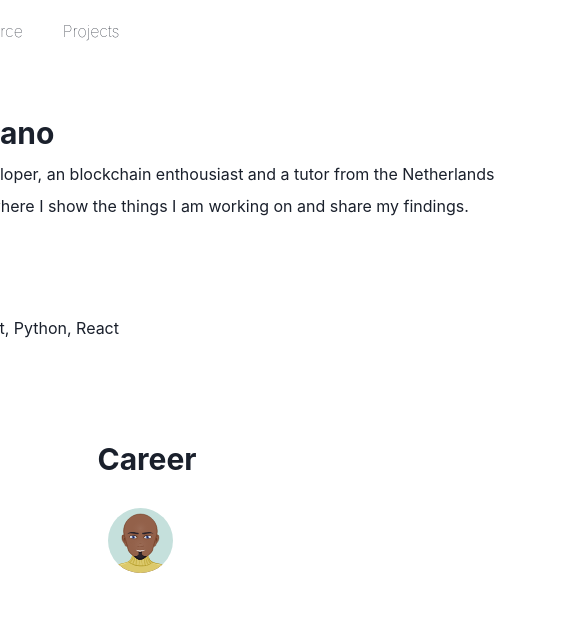
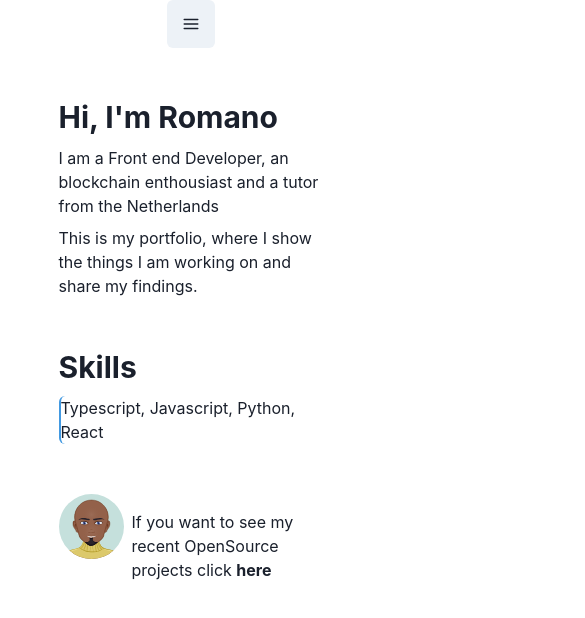
Before and after one commit to xPoppa-zz/portfolio, a Next.js app: page / in a window 390 px wide. Shown: the top 618 px of the page, 585 px wide, since content can reach past the window. Built offline with nearby package versions, Linux system fonts and the light colour scheme.

Commit message:
Fixed empty Career field, made About page mobile proof

```diff
--- a/components/About/Career.tsx
+++ b/components/About/Career.tsx
@@ -17,7 +17,7 @@ const Career = () => {
 	});
 
 	return (
-		<VStack w="50vw" align="start" mt="50px">
+		<VStack w={{ base: "70vw", lg: "700px" }} align="start" mt="50px">
 			<Heading mb="20px">Career</Heading>
 			{_CareerCards}
 		</VStack>
--- a/components/About/CareerCard.tsx
+++ b/components/About/CareerCard.tsx
@@ -16,9 +16,8 @@ const CareerCard = (props: Props) => {
 	return (
 		<HStack
 			align="start"
-			w="700px"
+			w={{ base: "70vw", lg: "700px" }}
 			_hover={{ boxShadow: "base", rounded: "md" }}
-			pl="10px"
 		>
 			<Image
 				src={props.picture}
@@ -28,14 +27,8 @@ const CareerCard = (props: Props) => {
 				borderRadius={"500px"}
 			/>
 			<VStack align="start">
-				<Heading fontSize={"20px"}>
-					{props.company}
-					{/*Props*/}
-				</Heading>
-				<Text fontSize="16px">
-					{props.jobTitle}
-					{/*Props*/}
-				</Text>
+				<Heading fontSize={"20px"}>{props.company}</Heading>
+				<Text fontSize="16px">{props.jobTitle}</Text>
 				{techStack}
 			</VStack>
 			<Spacer />
--- /dev/null
+++ b/components/About/CareerFiller.tsx
@@ -0,0 +1,34 @@
+import NextLink from "next/link";
+import { HStack, Image, Spacer, Text, VStack } from "@chakra-ui/react";
+
+const CareerFiller = () => {
+	return (
+		<HStack
+			align="start"
+			justify={"center"}
+			w={{ base: "70vw", lg: "700px" }}
+			_hover={{ boxShadow: "base", rounded: "md" }}
+		>
+			<Image
+				src={"Me.svg"}
+				alt="oops no image"
+				w="65px"
+				h="65px"
+				borderRadius={"500px"}
+			/>
+			<VStack align="start" pt="1em">
+				<Text fontSize="16px">
+					If you want to see my recent OpenSource projects click{" "}
+					<NextLink href="/opensource" passHref>
+						<Text as="a" fontWeight={"bold"}>
+							here
+						</Text>
+					</NextLink>
+				</Text>
+			</VStack>
+			<Spacer />
+		</HStack>
+	);
+};
+
+export default CareerFiller;
--- a/components/About/HeroContainerAbout.tsx
+++ b/components/About/HeroContainerAbout.tsx
@@ -3,14 +3,15 @@ import Career from "./Career";
 import Introduction from "./Introduction";
 import Navbar from "../shared/Navbar";
 import Skills from "./Skills";
+import CareerFiller from "./CareerFiller";
 
 const HeroContainerAbout = () => {
 	return (
-		<VStack justify={"center"} spacing="50px">
+		<VStack justify={"center"} align={"center"} spacing="50px">
 			<Navbar />
 			<Introduction />
 			<Skills />
-			<Career />
+			<CareerFiller />
 		</VStack>
 	);
 };
--- a/components/About/Introduction.tsx
+++ b/components/About/Introduction.tsx
@@ -1,9 +1,15 @@
-import { Flex, Heading, Text, VStack } from "@chakra-ui/react";
+import { Heading, Text, VStack } from "@chakra-ui/react";
 
 const Introduction = () => {
 	return (
-		<VStack align="start" w="720px">
-			<Heading>{"Hi, I'm Romano "}</Heading>
+		// const breakpoints = {
+		// 	sm: "320px",
+		// 	md: "480px",
+		// 	lg: "600px",
+		// 	xl: "880px",
+		// };
+		<VStack align="start" w={{ base: "70vw", lg: "700px" }}>
+			<Heading>{"Hi, I'm Romano"}</Heading>
 			<Text>
 				I am a Front end Developer, an blockchain enthousiast and a tutor from
 				the Netherlands
--- a/components/About/Skills.tsx
+++ b/components/About/Skills.tsx
@@ -2,11 +2,11 @@ import { Heading, Text, VStack } from "@chakra-ui/react";
 
 const Skills = () => {
 	return (
-		<VStack align="start" w="720px">
+		<VStack align="start" w={{ base: "70vw", lg: "700px" }}>
 			<Heading>Skills</Heading>
 			<VStack
 				align="start"
-				w="720px"
+				w={{ base: "70vw", lg: "700px" }}
 				_hover={{ boxShadow: "base", rounded: "md" }}
 				borderLeft="2px"
 				borderLeftColor={"blue.400"}
--- a/components/shared/Navbar.tsx
+++ b/components/shared/Navbar.tsx
@@ -1,10 +1,40 @@
-import { Button, Flex, HStack, Image, Spacer } from "@chakra-ui/react";
+import {
+	Button,
+	Flex,
+	HStack,
+	Image,
+	Spacer,
+	IconButton,
+	VStack,
+} from "@chakra-ui/react";
 import NextLink from "next/link";
 import { MdDarkMode } from "react-icons/md";
+import { HamburgerIcon, CloseIcon } from "@chakra-ui/icons";
+import { useState } from "react";
+
+// const breakpoints = {
+// 	sm: "320px",
+// 	md: "480px",
+// 	lg: "600px",
+// 	xl: "880px",
+// };
 
 const Navbar = () => {
+	const [display, setDisplay] = useState("none");
 	return (
-		<Flex as="header" bg="transparent" w="877px">
+		<Flex>
+			<Flex
+				as="header"
+				bg="transparent"
+				w={{ base: "99vw", lg: "55em", xl: "55em" }}
+				display={{
+					base: "none",
+					sm: "flex",
+					md: "flex",
+					lg: "flex",
+					xl: "flex",
+				}}
+			>
 				<HStack h="16" align="center" justify={"center"}>
 					<Image
 						alt="oops no image"
@@ -35,7 +65,7 @@ const Navbar = () => {
 							Open Source
 						</Button>
 					</NextLink>
-				<NextLink href="/projects" passHref>
+					{/* <NextLink href="/projects" passHref>
 					<Button
 						as="a"
 						aria-label="projects"
@@ -45,13 +75,69 @@ const Navbar = () => {
 					>
 						Projects
 					</Button>
-				</NextLink>
+				</NextLink> */}
 				</HStack>
 				<Spacer />
 				<Button borderRadius={"500px"}>
 					<MdDarkMode />
 				</Button>
 			</Flex>
+			<IconButton
+				aria-label="Open Menu"
+				size="lg"
+				mr={2}
+				icon={<HamburgerIcon />}
+				onClick={() => setDisplay("flex")}
+				display={{
+					base: "flex",
+					sm: "none",
+					md: "none",
+					lg: "none",
+					xl: "none",
+				}}
+			/>
+			{/* Mobile Content */}
+			<Flex
+				w="100vw"
+				display={display}
+				h="100vh"
+				top="0"
+				left="0"
+				overflowY="auto"
+				flexDir="column"
+			>
+				<IconButton
+					mt={2}
+					mr={2}
+					aria-label="Open Menu"
+					size="lg"
+					icon={<CloseIcon />}
+					onClick={() => setDisplay("none")}
+				/>
+				<NextLink href="/" passHref>
+					<Button
+						as="a"
+						aria-label="about"
+						variant={"ghost"}
+						fontSize="16px"
+						fontWeight={100}
+					>
+						About
+					</Button>
+				</NextLink>
+				<NextLink href="/opensource" passHref>
+					<Button
+						as="a"
+						aria-label="opensource"
+						variant={"ghost"}
+						fontSize="16px"
+						fontWeight={100}
+					>
+						Open Source
+					</Button>
+				</NextLink>
+			</Flex>
+		</Flex>
 	);
 };
 
--- a/pages/_app.tsx
+++ b/pages/_app.tsx
@@ -1,10 +1,19 @@
 import "../styles/globals.css";
 import type { AppProps } from "next/app";
-import { ChakraProvider } from "@chakra-ui/react";
+import { ChakraProvider, extendTheme } from "@chakra-ui/react";
+
+const breakpoints = {
+	sm: "30em",
+	md: "48em",
+	lg: "62em",
+	xl: "80em",
+};
+
+const theme = extendTheme({ breakpoints });
 
 function MyApp({ Component, pageProps }: AppProps) {
 	return (
-		<ChakraProvider>
+		<ChakraProvider theme={theme}>
 			<Component {...pageProps} />
 		</ChakraProvider>
 	);
```
Also changed, not shown: components/shared/Footer.tsx (added, +12 -0 lines), 1 other file (tests, documents, lock files or other folders). Lines whose indentation alone changed are shown as unchanged.
